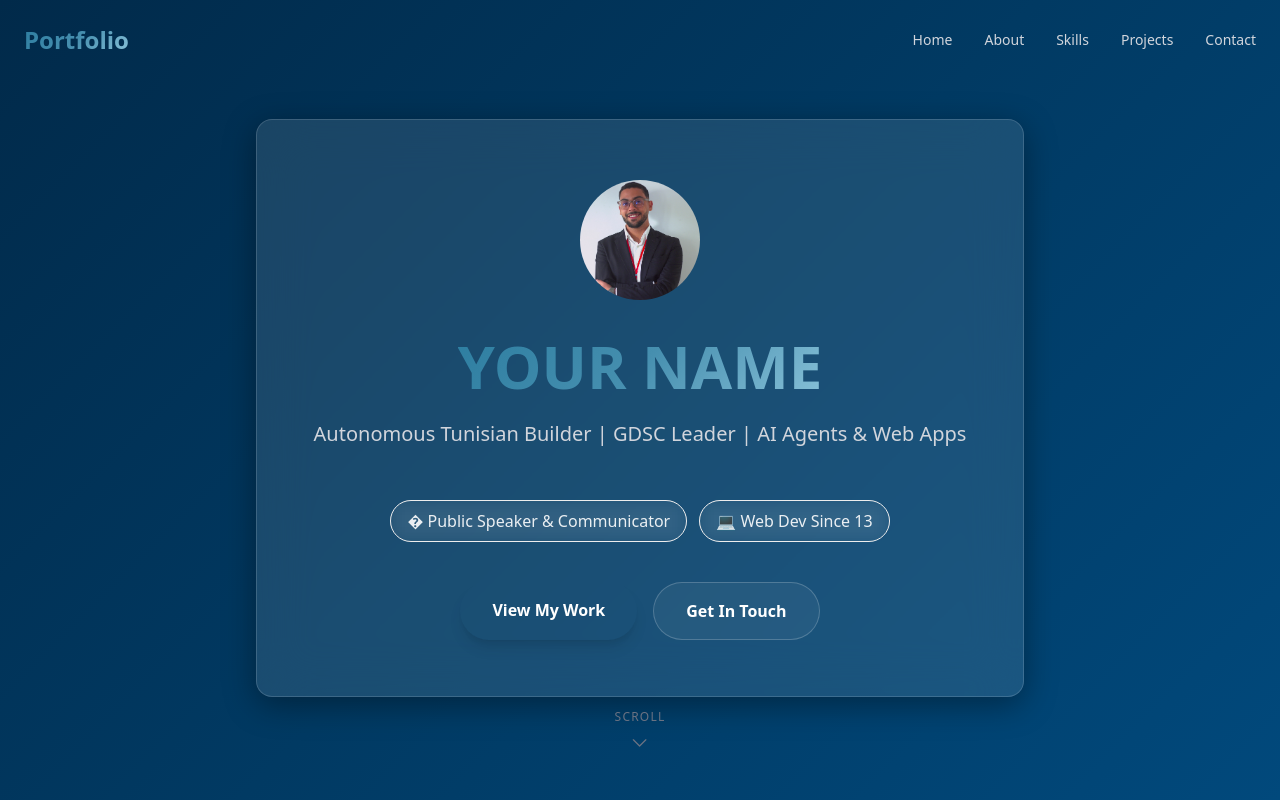
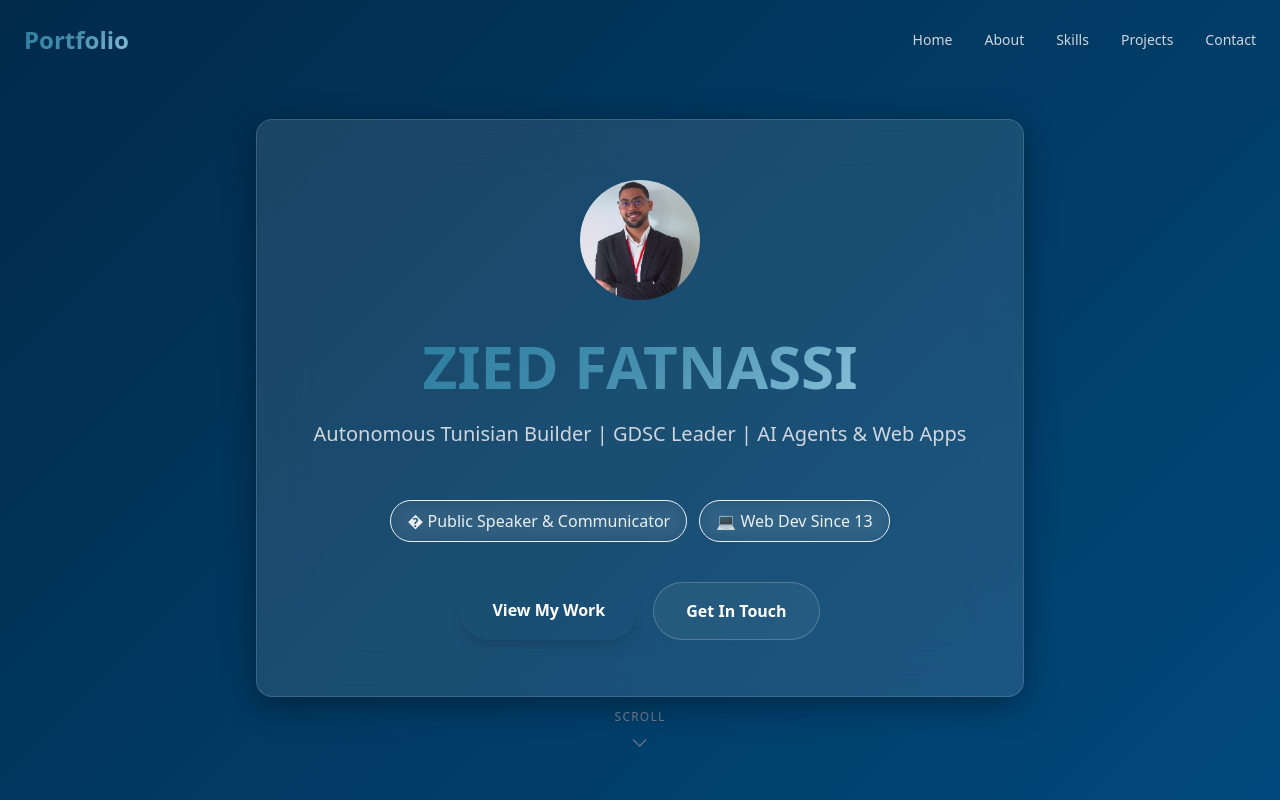
Before and after one commit to zied1fatnassi/my-portfolio, a Next.js app: page / in a window 1280 px wide. Shown: the top 800 px of the page. Built offline with nearby package versions, Linux system fonts and the light colour scheme.

Commit message:
feat: add initial Next.js layout with metadata and theme provider, and an interactive Hero section with typewriter effect and animations.

```diff
--- a/src/app/layout.tsx
+++ b/src/app/layout.tsx
@@ -19,17 +19,17 @@ export const viewport: Viewport = {
 };
 
 export const metadata: Metadata = {
-  title: "YOUR NAME | Autonomous Tunisian Builder & GDSC Leader",
+  title: "ZIED FATNASSI | Autonomous Tunisian Builder & GDSC Leader",
   description: "Portfolio of a 21-year-old Tunisian developer from Ksar Hellal. Expert in Next.js, React, Supabase, Arduino, and AI Agents. GDSC leader with a passion for SaaS and innovation.",
   keywords: ["Next.js", "React", "Supabase", "Arduino", "AI Agents", "GDSC", "Tunisia", "Developer", "Portfolio", "IoT"],
-  authors: [{ name: "YOUR NAME" }],
+  authors: [{ name: "ZIED FATNASSI" }],
   icons: {
     icon: "/avatar.png",
     shortcut: "/avatar.png",
     apple: "/avatar.png",
   },
   openGraph: {
-    title: "YOUR NAME | Autonomous Tunisian Builder & GDSC Leader",
+    title: "ZIED FATNASSI | Autonomous Tunisian Builder & GDSC Leader",
     description: "21-year-old Tunisian developer building the future with Next.js, React, Supabase, and AI Agents",
     type: "website",
   },
--- a/src/components/sections/Hero.tsx
+++ b/src/components/sections/Hero.tsx
@@ -102,7 +102,7 @@ export default function Hero() {
                         transition={{ delay: 0.5, duration: 0.5 }}
                         className="text-3xl sm:text-5xl md:text-6xl font-bold mb-4 sm:mb-6"
                     >
-                        <span className="gradient-text">YOUR NAME</span>
+                        <span className="gradient-text">ZIED FATNASSI</span>
                     </motion.h1>
 
                     {/* Typewriter Tagline */}
```
